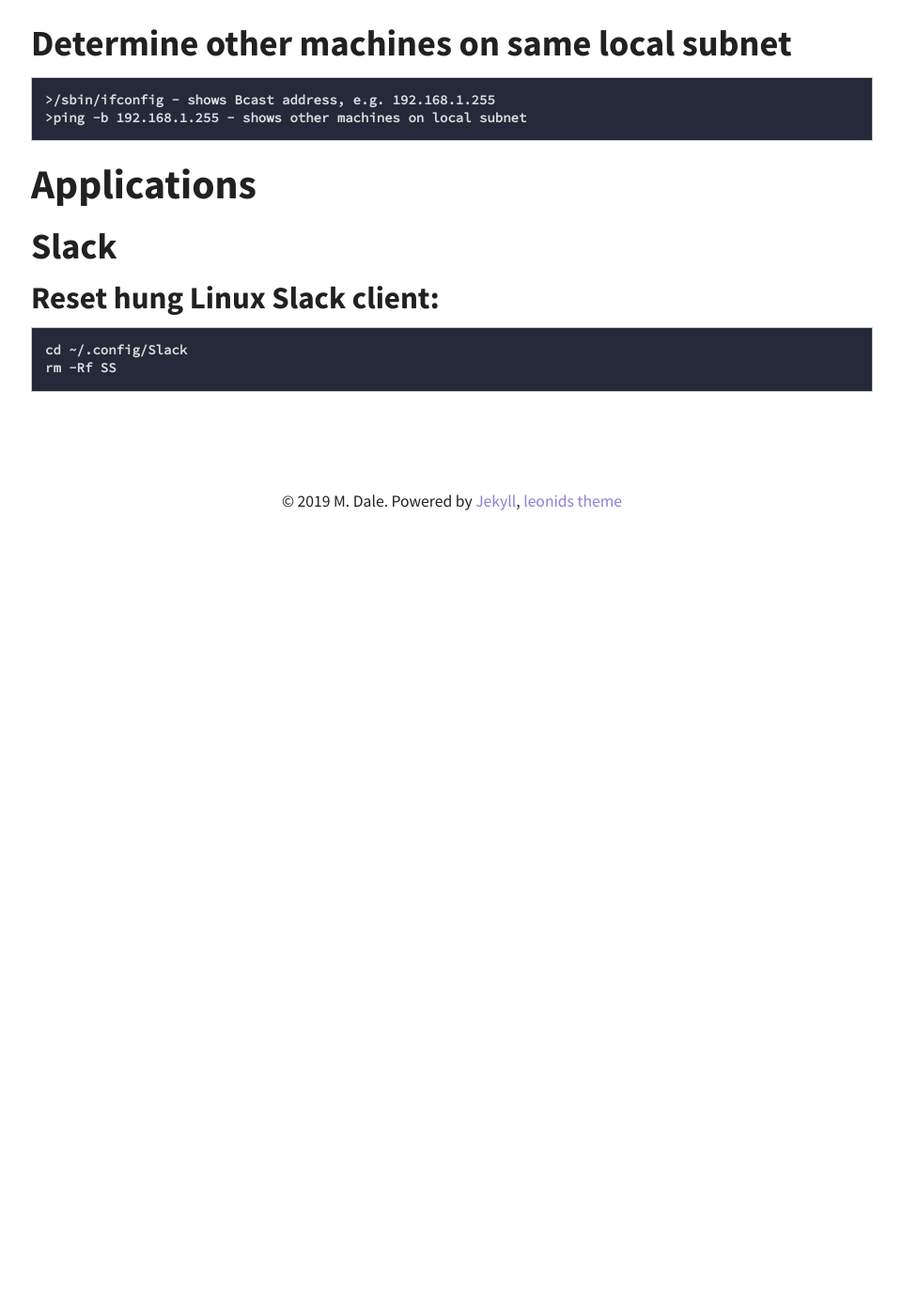
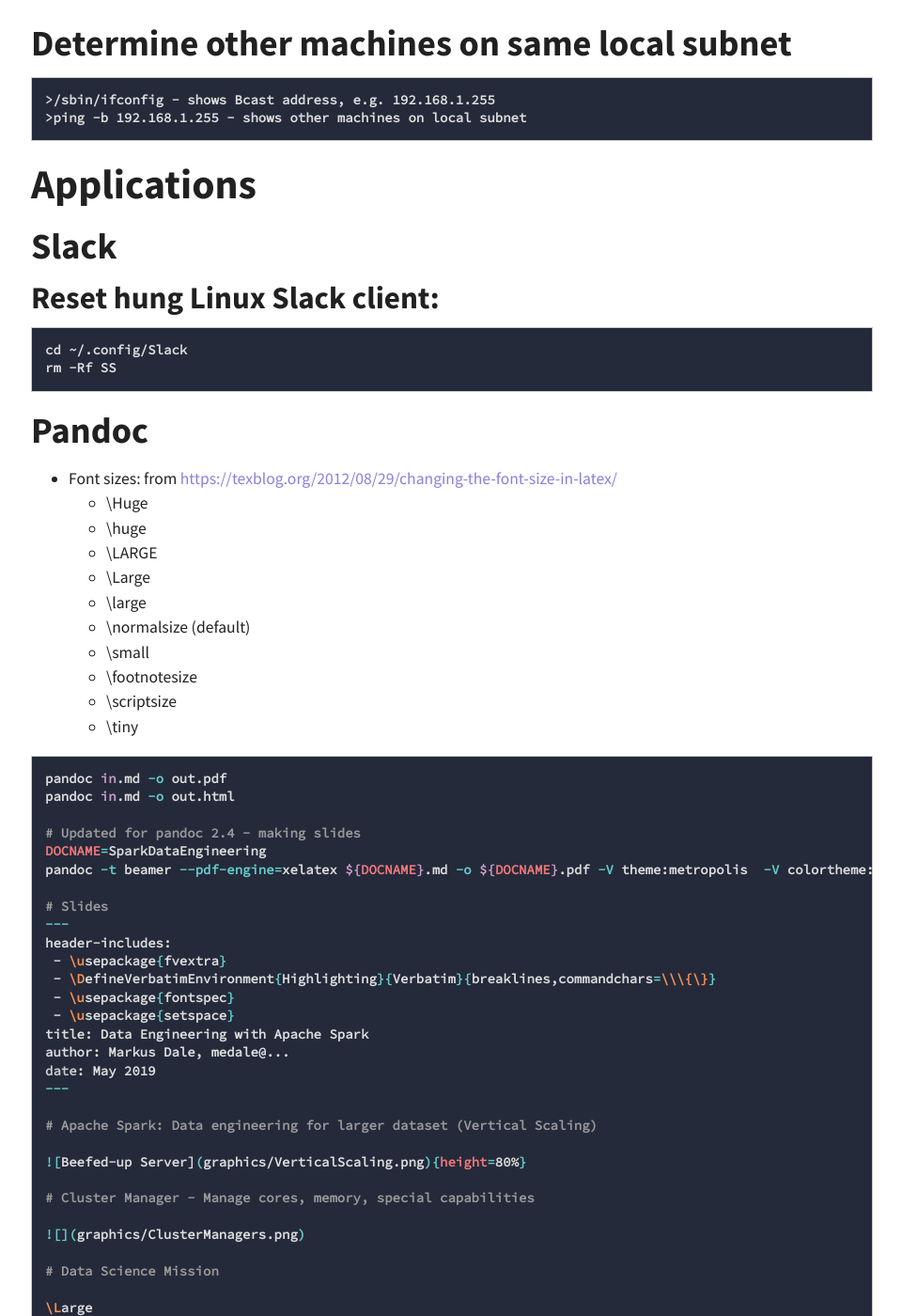
Before and after one commit to medale/medale.github.io, a Jekyll site: the page built from linuxCommands.md, in a window 1280 px wide and 1400 px high, scrolled down 810 px. Shown: the whole window at 94% size, without its empty margins (159-1119 px from the left). Built offline with Jekyll 4.4.1, drawn with Linux system fonts in a browser that asks for light colours; before the commit the page ends 1409 px from its top, so only the background shows below that; some of the changed text lies outside the part shown.

Commit message:
Added notes on pandoc and xdg-open

````diff
--- a/linuxCommands.md
+++ b/linuxCommands.md
@@ -39,3 +39,68 @@
 
     cd ~/.config/Slack
     rm -Rf SS
+
+## Pandoc
+* Font sizes: from [https://texblog.org/2012/08/29/changing-the-font-size-in-latex/](https://texblog.org/2012/08/29/changing-the-font-size-in-latex/)
+     * \Huge
+     * \huge
+     * \LARGE
+     * \Large
+     * \large
+     * \normalsize (default)
+     * \small
+     * \footnotesize
+     * \scriptsize
+     * \tiny
+
+```bash
+pandoc in.md -o out.pdf
+pandoc in.md -o out.html
+
+# Updated for pandoc 2.4 - making slides
+DOCNAME=SparkDataEngineering
+pandoc -t beamer --pdf-engine=xelatex ${DOCNAME}.md -o ${DOCNAME}.pdf -V theme:metropolis  -V colortheme:default
+
+# Slides
+---
+header-includes:
+ - \usepackage{fvextra}
+ - \DefineVerbatimEnvironment{Highlighting}{Verbatim}{breaklines,commandchars=\\\{\}}
+ - \usepackage{fontspec}
+ - \usepackage{setspace}
+title: Data Engineering with Apache Spark
+author: Markus Dale, medale@...
+date: May 2019
+---
+
+# Apache Spark: Data engineering for larger dataset (Vertical Scaling)
+
+![Beefed-up Server](graphics/VerticalScaling.png){height=80%}
+
+# Cluster Manager - Manage cores, memory, special capabilities
+
+![](graphics/ClusterManagers.png)
+
+# Data Science Mission
+
+\Large
+* ID malicious GitHub Pull Requests?
+
+# Anatomy of a Spark Application
+
+![](graphics/SparkApplication.png)
+\tiny Source: Apache Spark website
+
+# Hello, Spark World!
+
+\scriptsize
+scala (code block with three backticks)
+import org.apache.spark.sql.SparkSession
+...
+
+```
+
+## Open with default application
+
+    xdg-open steps.html
+    xdg-open http://cnn.com
````
